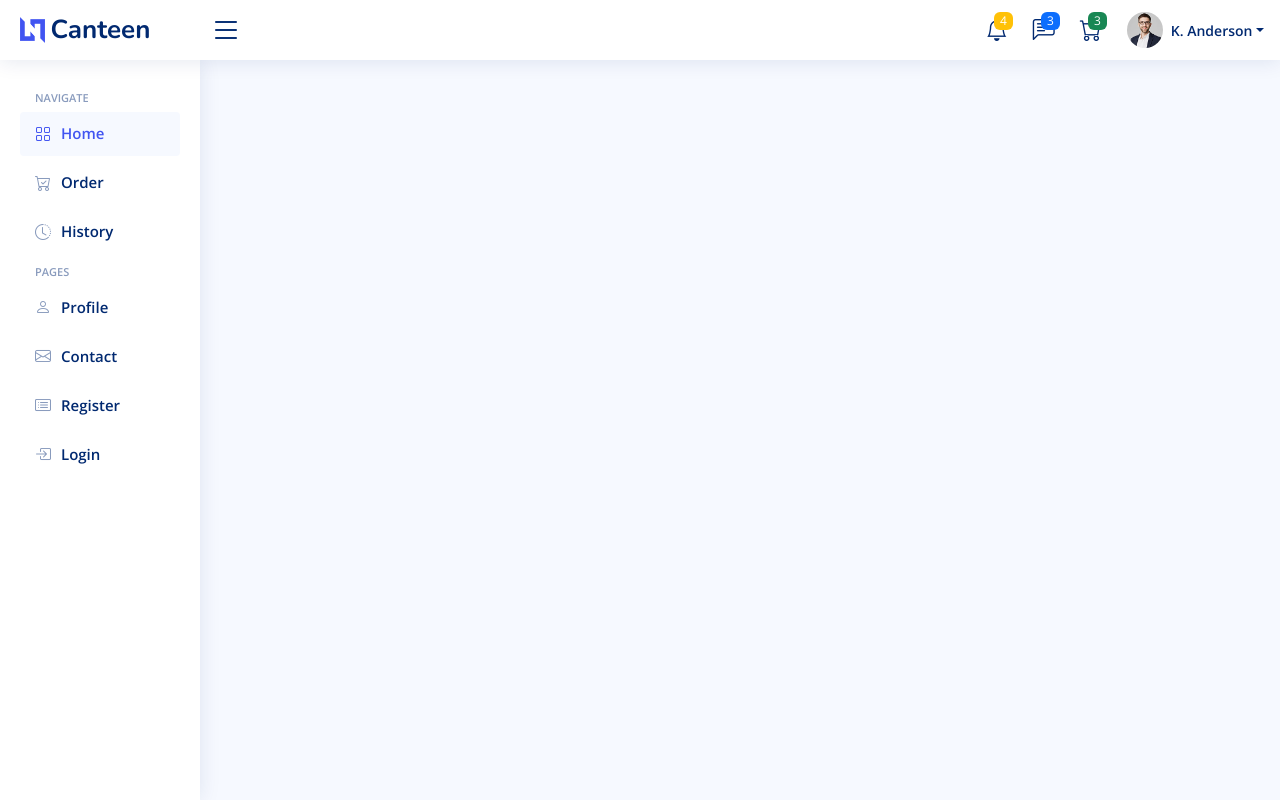
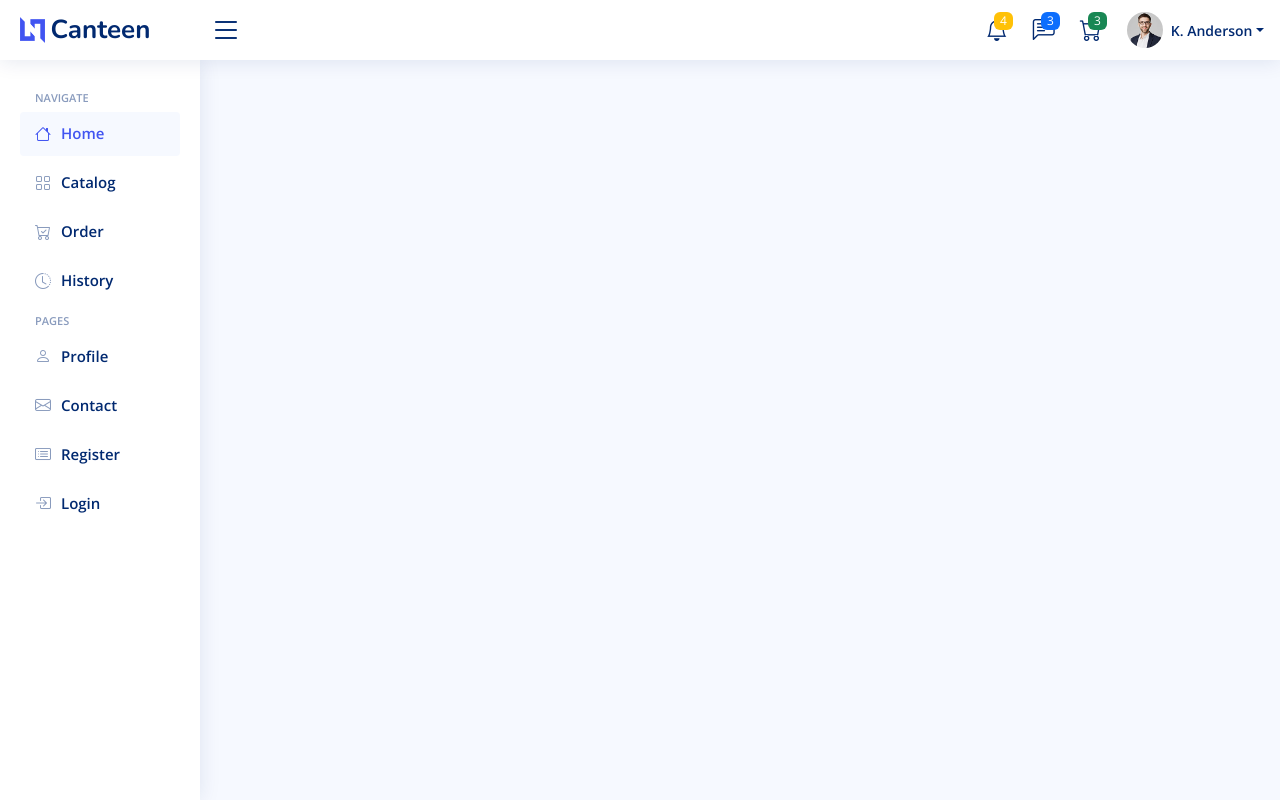
Before and after one commit to Mahdi3M/Canteen_Management, a Django app: page /contact/ in a window 1280 px wide. Run offline with Django 4.2, Linux system fonts and the light colour scheme; some libraries are stand-ins or nearby versions.

Commit message:
Catalog page added (blank)

```diff
--- a/Canteen/urls.py
+++ b/Canteen/urls.py
@@ -10,6 +10,7 @@ urlpatterns = [
     path('profile/', views.profile, name="profile"),
     path('contact/', views.contact, name="contact"),
 
+    path('customer_catalog/', views.customer_catalog, name="customer_catalog"),
     path('customer_order/', views.customer_order, name="customer_order"),
     path('customer_history/', views.customer_history, name="customer_history"),
 ]
--- a/Canteen/views.py
+++ b/Canteen/views.py
@@ -21,6 +21,9 @@ def contact(request):
 
 #<-- ======= Customer ======= -->
 
+def customer_catalog(request):
+    return render(request, "Canteen/catalog.html")
+
 def customer_order(request):
     return render(request, "Canteen/customer_order.html")
 
--- a/templates/sidebar.html
+++ b/templates/sidebar.html
@@ -7,8 +7,15 @@
 
       <li class="nav-item">
         <a class="nav-link " href={% url 'Canteen:home' %}>
+          <i class="bi bi-house"></i>
+          <span>Home</span>
+        </a>
+      </li>
+
+      <li class="nav-item">
+        <a class="nav-link collapsed" href={% url 'Canteen:customer_catalog' %}>
           <i class="bi bi-grid"></i>
-          <span>Home</span>
+          <span>Catalog</span>
         </a>
       </li>
 
```
